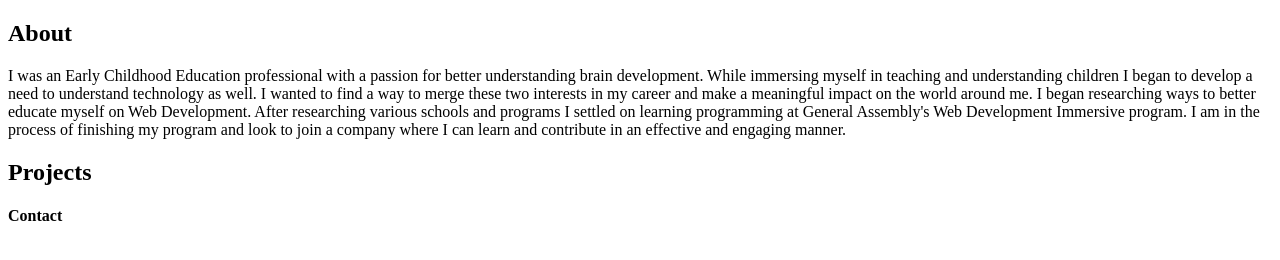
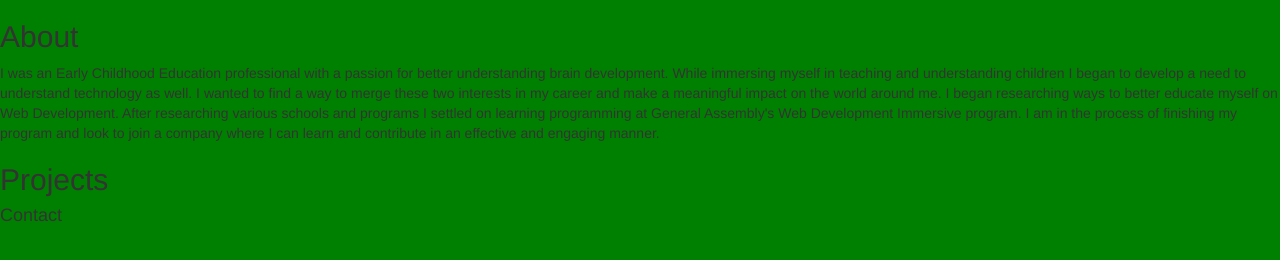
Before and after one commit to ben-manning/ben-manning-dev, a website: page views/index.html in a window 1280 px wide. Drawn offline with nearby package versions, Linux system fonts and the light colour scheme; files that its build step writes are made by us from their sources.

Commit message:
add bootstrap and css style

```diff
--- /dev/null
+++ b/stylesheets/style.css
@@ -0,0 +1,3 @@
+body {
+	background-color: green;
+}
--- a/views/index.html
+++ b/views/index.html
@@ -1,7 +1,17 @@
 <!DOCTYPE html>
 <html>
 <head>
+
+ <!-- set viewport to device width to allow responsiveness -->
+  <meta name="viewport" content="width=device-width, initial-scale=1">
+
+  <!-- Bootstrap CDN -->
+  <link rel="stylesheet" href="https://maxcdn.bootstrapcdn.com/bootstrap/3.3.5/css/bootstrap.min.css">
+
+  <!-- custom styles (always require after Bootstrap) -->
+  <link rel="stylesheet" href="style.css">
 	<title>Ben Manning Web Development</title>
+
 </head>
 <body>
 
```
